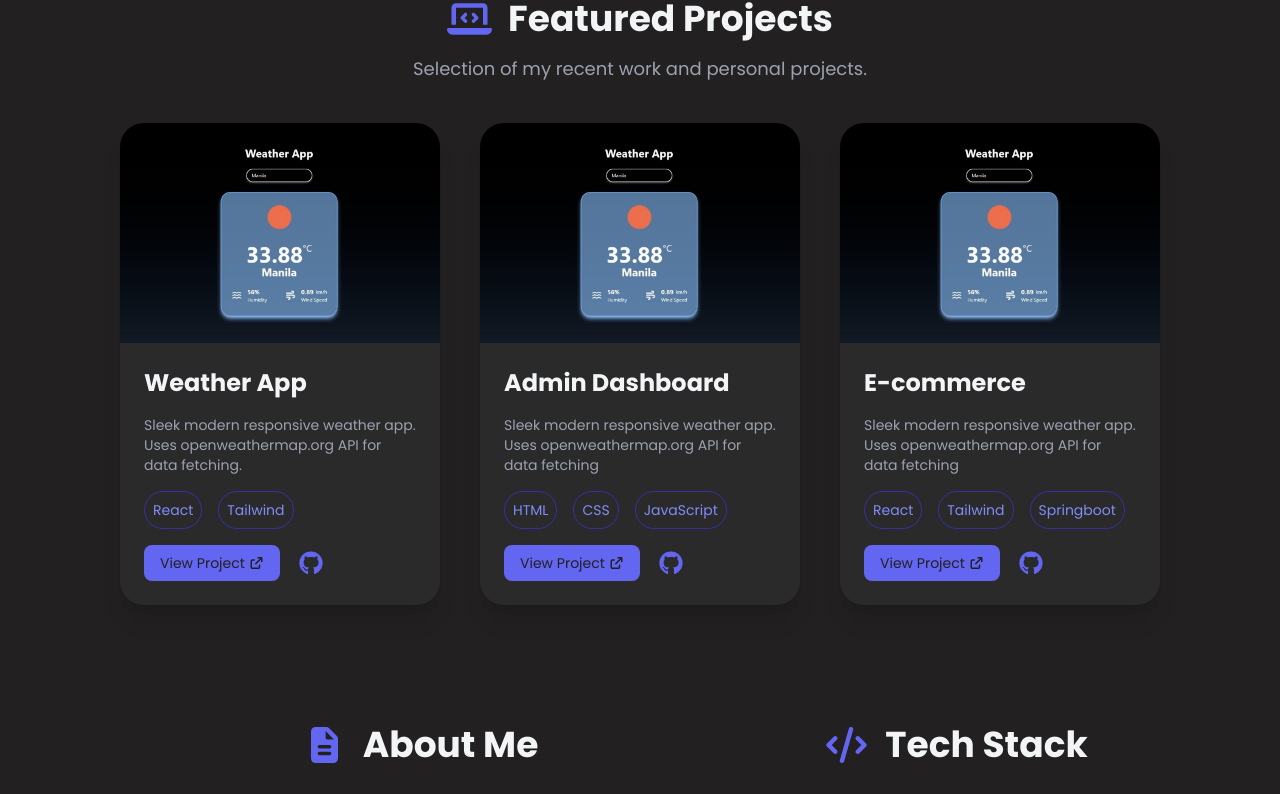
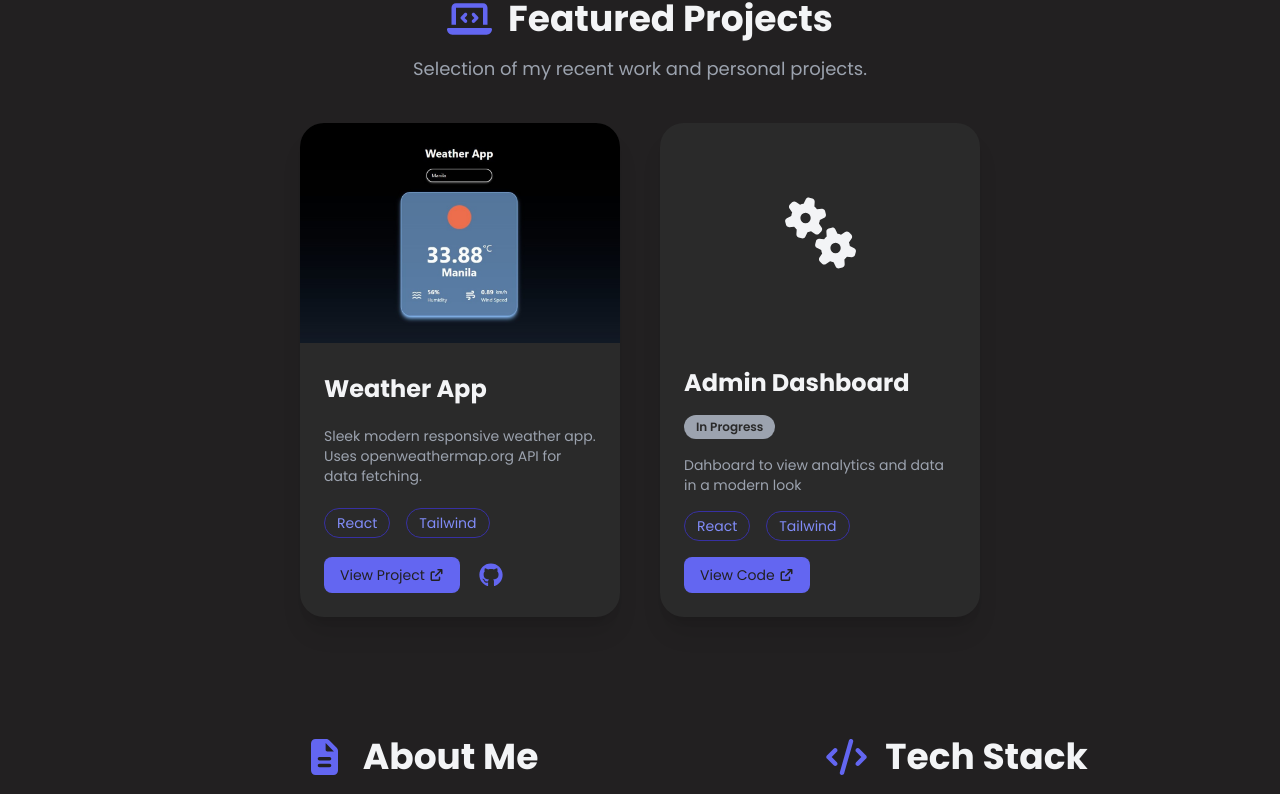
Before and after one commit to jeramie-santos/Portfolio-2026, a React (Vite) app in the folder portfolio/: page / in a window 1280 px wide. Shown: the part 837-1631 px from the top of the page. Built offline with nearby package versions, Linux system fonts and the light colour scheme.

Commit message:
updated resume and fix in progress projects cards

```diff
--- a/portfolio/src/Components/Hero.jsx
+++ b/portfolio/src/Components/Hero.jsx
@@ -11,7 +11,7 @@ const Hero = () => {
                 <p className="text-2xl font-bold md:text-3xl lg:text-5xl text-(--color-primary-light)">Front End Developer</p>
                 <div className="flex gap-4 items-center lg:gap-6">
                     <a href='#contact' className="text-(--color-bg) px-2 py-3 rounded-xl text-sm md:text-sm lg:text-lg lg:px-3 lg:py-4 bg-(--color-primary) hover:cursor-pointer hover:bg-(--color-primary-light)">Contact Me</a>
-                    <a href='/CV.pdf' download="Jeramie_Paul_Santos.pdf" className="text-(--color-primary) border px-2 py-3 rounded-xl text-sm md:text-sm lg:text-lg lg:px-3 lg:py-4 hover:cursor-pointer">Download CV</a>
+                    <a href='/Resume.pdf' className="text-(--color-primary) border px-2 py-3 rounded-xl text-sm md:text-sm lg:text-lg lg:px-3 lg:py-4 hover:cursor-pointer" target='blank' rel="noopener noreferrer">Download Resume</a>
                 </div>
                 <div>
                     <ul className='flex gap-2'>
--- a/portfolio/src/Components/Projects.jsx
+++ b/portfolio/src/Components/Projects.jsx
@@ -1,6 +1,6 @@
 import { FontAwesomeIcon } from '@fortawesome/react-fontawesome'
 import { faGithub } from '@fortawesome/free-brands-svg-icons';
-import { faArrowUpRightFromSquare, faLaptopCode } from '@fortawesome/free-solid-svg-icons';
+import { faArrowUpRightFromSquare, faGears, faLaptopCode } from '@fortawesome/free-solid-svg-icons';
 
 
 import weather from "../assets/Weather-App.jpg"
@@ -10,6 +10,7 @@ const Projects = () => {
 const featuredProjects = [
   {
     title: "Weather App",
+    projectStatus: "done",
     description: "Sleek modern responsive weather app. Uses openweathermap.org API for data fetching.",
     image: weather,
     tech: ["React", "Tailwind"],
@@ -18,20 +19,13 @@ const featuredProjects = [
   },
   {
     title: "Admin Dashboard",
-    description: "Sleek modern responsive weather app. Uses openweathermap.org API for data fetching",
-    image: weather,
-    tech: ["HTML", "CSS", "JavaScript"],
-    liveLink: "https://react-weather-nine-gray.vercel.app/",
-    githubLink: "https://github.com/jeramie-santos/React-Weather"
+    projectStatus: "work-in-progress",
+    description: "Dahboard to view analytics and data in a modern look",
+    image: "",
+    tech: ["React", "Tailwind"],
+    liveLink: "https://github.com/jeramie-santos/React-Admin-Dashboard",
+    githubLink: "https://github.com/jeramie-santos/React-Admin-Dashboard"
   },
-  {
-    title: "E-commerce",
-    description: "Sleek modern responsive weather app. Uses openweathermap.org API for data fetching",
-    image: weather,
-    tech: ["React", "Tailwind", "Springboot"],
-    liveLink: "https://react-weather-nine-gray.vercel.app/",
-    githubLink: "https://github.com/jeramie-santos/React-Weather"
-  }
 ];
 
     return (
@@ -47,21 +41,30 @@ const featuredProjects = [
                 {featuredProjects.map((project, index) =>
                     <div key={index} className="bg-(--color-surface) flex flex-col rounded-3xl shadow-xl hover:shadow-2xl justify-self-center overflow-hidden">
                         <div className="flex-1">
-                            <img src={weather} alt="Weather-App" className="w-full h-55 object-cover"/>
+                            {project.image == "" ? <div className="flex flex-col items-center justify-center w-full h-55"> <FontAwesomeIcon icon={faGears} className='text-6xl'/> </div>
+                            : <img src={project.image} alt={project.title} className="w-full h-55 object-cover"/> }
+
                         </div>
                         <div className="flex-1 p-4 flex flex-col gap-4 lg:p-6">
+                            <div className='flex-1 flex flex-col gap-4 justify-around'>
                                 <h3 className="text-xl font-bold md:text-2xl">{project.title}</h3>
+                                {project.projectStatus === "work-in-progress" && (
+                                <span className="w-fit text-xs font-semibold px-3 py-1 rounded-full bg-(--color-text-secondary) text-(--color-surface)">
+                                    In Progress
+                                </span>
+                                )}
                                 <p className='text-sm md:text-sm text-(--color-text-secondary)'>{project.description}</p>
                                 <div>
                                     <ul className="flex gap-4 flex-wrap">
                                         {project.tech.map((item, j) =>
-                                        <li key={j} className="border border-(--color-primary-dark) border-sm p-2 rounded-full text-sm md:text-sm text-(--color-primary-light)">{item}</li>
+                                            <li key={j} className="border border-(--color-primary-dark) border-sm w-fit px-3 py-1 rounded-full text-sm md:text-sm text-(--color-primary-light)">{item}</li>
                                         )}
                                     </ul>
                                 </div>
+                            </div>
                             <div className="flex gap-2 md:gap-4 items-center">
-                                <a href={project.liveLink} target='blank' className="py-2 px-4  rounded-lg text-sm md:text-sm text-(--color-bg) bg-(--color-primary) hover:cursor-pointer hover:bg-(--color-primary-light) flex items-center gap-1">View Project <FontAwesomeIcon icon={faArrowUpRightFromSquare} className='text-xs'/></a>
-                                <a href={project.githubLink} target='blank' className='flex items-center text-sm'> <FontAwesomeIcon icon={faGithub} className="text-2xl text-(--color-primary) hover:cursor-pointer hover:text-(--color-primary-light)"/> </a>
+                                <a href={project.liveLink} target='blank' className="py-2 px-4 rounded-lg text-sm md:text-sm text-(--color-bg) bg-(--color-primary) hover:cursor-pointer hover:bg-(--color-primary-light) flex items-center gap-1" rel="noopener noreferrer"> {project.projectStatus == "work-in-progress" ? "View Code" : "View Project"} <FontAwesomeIcon icon={faArrowUpRightFromSquare} className='text-xs'/></a>
+                                {project.projectStatus == "work-in-progress" ? "" : <a href={project.githubLink} target='blank' className='flex items-center text-sm' rel="noopener noreferrer"> <FontAwesomeIcon icon={faGithub} className="text-2xl text-(--color-primary) hover:cursor-pointer hover:text-(--color-primary-light)"/> </a>}
                             </div>
                         </div>
                     </div>
```
Also changed, not shown: 2 other files (tests, documents, lock files or other folders). Lines whose indentation alone changed are shown as unchanged.
